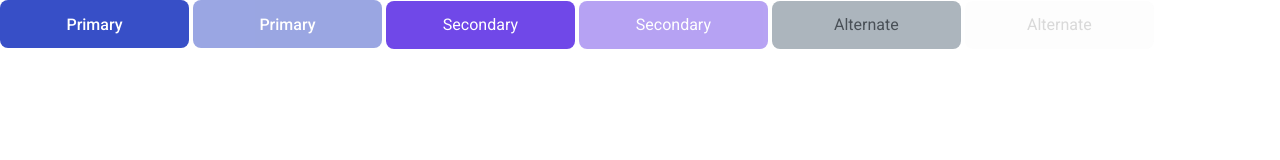
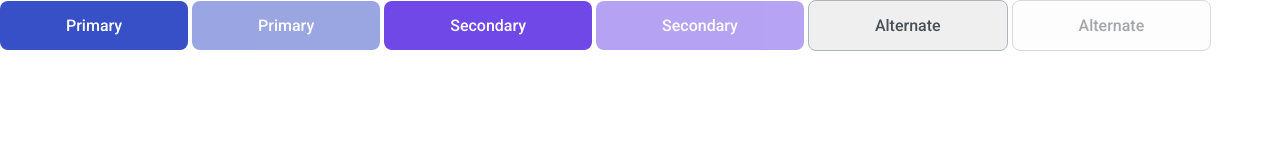
Before and after one commit to tinatimkova/htmlcss-20231027_tinaatimkovaa, a website: page 03-lection1/01-button/index.html in a window 1280 px wide. Drawn offline with Linux system fonts and the light colour scheme.

Commit message:
fixes are done

```diff
--- a/03-lection1/01-button/button.css
+++ b/03-lection1/01-button/button.css
@@ -1,17 +1,8 @@
 /* Стилизация кнопки */
-@import '../../assets/css/main.css';
-
 .btn {
-    width: 189px;
-    height: 48px;
+    padding: 15px 66px;
     border-radius: 8px;
     border: none;
-    cursor: pointer;
-    transition: opacity 200ms ease-in-out, background 200ms ease-in-out;
-}
-
-.btn__primary {
-    background: var(--primary);
     color: var(--white);
     text-align: center;
     font-family: Roboto;
@@ -19,36 +10,37 @@
     font-style: normal;
     font-weight: 500;
     line-height: normal;
+    cursor: pointer;
+    transition: opacity 200ms ease-in-out, background 200ms ease-in-out;
 }
 
-.btn__primary:not(.btn__primary_disabled):hover {
-    --primary: #2342C0;
+.btn_primary {
     background: var(--primary);
 }
 
-.btn__secondary {
-    background: var(--secondary);
-    color: var(--white);
+.btn_primary:not(:disabled):hover {
+    background: #2342C0;
 }
 
-.btn__secondary:not(.btn__secondary_disabled):hover {
-    --primary: #5028C6;
-    background: var(--primary);
+.btn_secondary {
+    background: var(--secondary);
 }
 
-.btn__alternate {
-    background: var(--grey-3);
-    color: var(--grey-4);
+.btn_secondary:not(:disabled):hover {
+    background: #5028C6;
 }
 
-.btn__alternate:not(.btn__alternate_disabled):hover {
-    background: var(--grey-4);
-    color: var(--black);
+.btn_alternate {
+    color: var(--grey-4);
+    border: 1px solid var(--grey-3);
 }
 
-.btn__primary_disabled,
-.btn__secondary_disabled,
-.btn__alternate_disabled {
+.btn_alternate:not(.btn:disabled):hover {
+    color: var(--black);
+    border: 1px solid var(--black);
+}
+
+.btn:disabled {
     opacity: 0.5;
-    cursor: default;
+    pointer-events: none;
 }
--- a/03-lection1/01-button/index.html
+++ b/03-lection1/01-button/index.html
@@ -6,11 +6,11 @@
         <link rel="stylesheet" href="./button.css">
     </head>
     <body>
-        <button class="btn btn__primary">Primary</button>
-        <button class="btn btn__primary btn__primary_disabled" disabled>Primary</button>
-        <button class="btn btn__secondary">Secondary</button>
-        <button class="btn btn__secondary btn__secondary_disabled" disabled>Secondary</button>
-        <button class="btn btn__alternate">Alternate</button>
-        <button class="btn btn__alt btn__alternate_disabled" disabled>Alternate</button>
+        <button class="btn btn_primary">Primary</button>
+        <button class="btn btn_primary" disabled>Primary</button>
+        <button class="btn btn_secondary">Secondary</button>
+        <button class="btn btn_secondary" disabled>Secondary</button>
+        <button class="btn btn_alternate">Alternate</button>
+        <button class="btn btn_alternate" disabled>Alternate</button>
     </body>
 </html>
--- a/assets/css/main.css
+++ b/assets/css/main.css
@@ -1,5 +1,6 @@
 @import 'normalize.css';
 @import '../fonts/fonts.css';
+@import '../../03-lection1/01-button/button.css';
 
 :root {
     --white: #ffffff;
```
Also changed, not shown: assets/fonts/fonts.css (line endings or trailing spaces).
